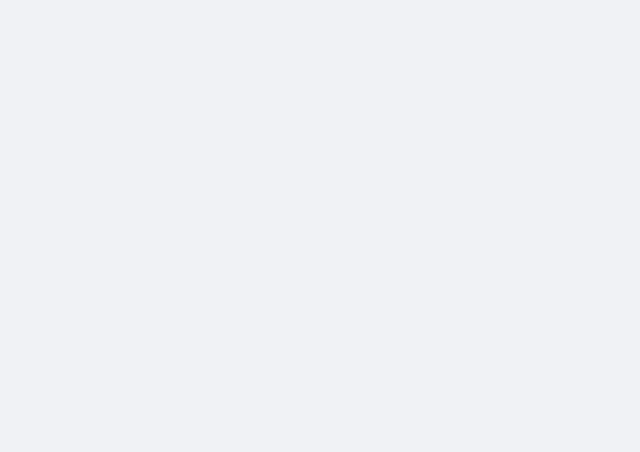
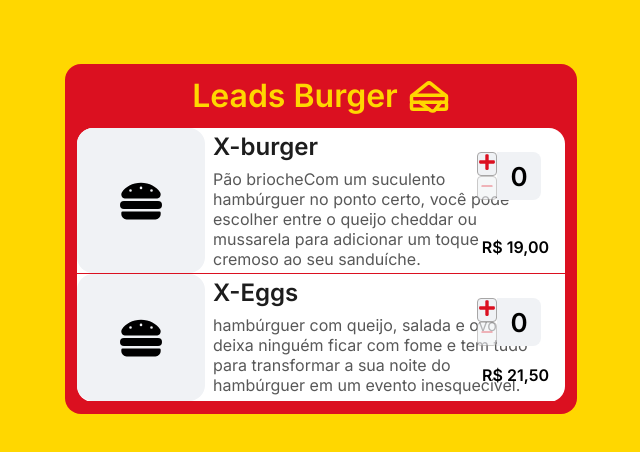
Before and after one commit to NicholasNascimento/leads-burger, a React (Create React App) app: page /menu in a window 1280 px wide. Before the commit this address had no page. Shown: the top 452 px of the page, without its empty margins (319-959 px from the left). Built offline with nearby package versions, Linux system fonts and the light colour scheme.

Commit message:
feat: Criando tela Menu

```diff
--- a/package.json
+++ b/package.json
@@ -8,6 +8,7 @@
     "@testing-library/user-event": "^13.2.1",
     "react": "^18.3.1",
     "react-dom": "^18.3.1",
+    "react-hook-form": "^7.51.5",
     "react-icons": "^5.2.1",
     "react-router-dom": "^6.23.1",
     "react-scripts": "5.0.1",
--- a/src/app/App.jsx
+++ b/src/app/App.jsx
@@ -1,11 +1,12 @@
 import { GlobalStyle } from '../main/styles/global'
 import AppRoutes from './Routes'
+import { UserProvider } from './context/UserContext'
 
 export function App() {
   return (
-    <div>
+    <UserProvider>
       <AppRoutes />
       <GlobalStyle />
-    </div>
+    </UserProvider>
   )
 }
--- a/src/app/Routes.jsx
+++ b/src/app/Routes.jsx
@@ -1,11 +1,14 @@
 import { BrowserRouter as Router, Routes, Route } from 'react-router-dom'
+
 import { Login } from './pages/Login/index'
+import { Menu } from './pages/Menu'
 
 export default function AppRoutes() {
   return (
     <Router>
       <Routes>
         <Route exact path='/' element={<Login />} />
+        <Route exact path='/menu' element={<Menu />} />
       </Routes>
     </Router>
   )
--- /dev/null
+++ b/src/app/components/MenuItem/index.jsx
@@ -0,0 +1,60 @@
+import { FaHamburger } from "react-icons/fa";
+import { FaPlus } from "react-icons/fa";
+import { IoRemoveOutline } from "react-icons/io5";
+
+import * as S from "./styles.js"
+import { useState } from "react";
+
+export function MenuItem({ name, type, description, price }) {
+  const [quantity, setQuantity] = useState(0)
+  const formattedPrice = new Intl.NumberFormat('pt-BR', {
+    style: 'currency',
+    currency: 'BRL'
+  }).format(price);
+
+  function handleIncrementQuantity() {
+    if (quantity < 9) {
+      setQuantity(quantity+1)
+    }
+  }
+
+  function handleDecrementQuantity() {
+    if (quantity > 0) {
+      setQuantity(quantity-1)
+    }
+  }
+
+  return (
+    <S.Container>
+      {type === "sandwich" &&
+        <span><FaHamburger /></span>
+      }
+
+      <div className="info">
+        <h2>{name}</h2>
+
+        <p>{description}</p>
+      </div>
+
+      <div className="updateCart">
+        <div>
+          <button
+            onClick={() => handleIncrementQuantity()}
+            disabled={quantity === 9}
+          >
+              <FaPlus />
+          </button>
+          <button
+            onClick={() => handleDecrementQuantity()}
+            disabled={quantity === 0}
+          >
+            <IoRemoveOutline />
+          </button>
+        </div>
+        <strong>{quantity}</strong>
+      </div>
+
+      <strong className="price">{formattedPrice}</strong>
+    </S.Container>
+  )
+}
--- /dev/null
+++ b/src/app/components/MenuItem/styles.js
@@ -0,0 +1,73 @@
+import styled from 'styled-components'
+
+export const Container = styled.div`
+  display: flex;
+  min-height: 128px;
+  position: relative;
+
+  border-bottom: 1px solid var(--red);
+
+  span {
+    display: flex;
+    align-items: center;
+    justify-content: center;
+    padding: 12px 24px;
+    width: 128px;
+
+    font-size: 64px;
+    background-color: var(--background);
+    border-radius: 16px;
+  }
+
+  .info {
+    width: 70%;
+    padding: 4px 8px;
+    display: flex;
+    flex-direction: column;
+    gap: 8px;
+
+    h2 {
+      color: var(--text-primary);
+    }
+
+    p {
+      color: var(--text-secondary);
+    }
+  }
+
+  .updateCart {
+    display: flex;
+    position: absolute;
+    top: 24px;
+    right: 24px;
+
+    div {
+      display: flex;
+      flex-direction: column;
+    }
+
+    button {
+      background-color: var(--background);
+      font-size: 18px;
+      color: var(--red);
+      border: 1px solid var(--disability);
+      border-radius: 4px;
+    }
+
+    strong {
+      width: 44px;
+      display: flex;
+      align-items: center;
+      justify-content: center;
+      font-size: 26px;
+      background-color: var(--background);
+      border-radius: 0 8px 8px 0;
+    }
+  }
+
+  .price {
+    position: absolute;
+    bottom: 16px;
+    right: 16px;
+  }
+`
--- /dev/null
+++ b/src/app/context/UserContext.jsx
@@ -0,0 +1,18 @@
+import { createContext, useState } from "react"
+
+export const UserContext = createContext({})
+
+export function UserProvider({ children }) {
+  const [user, setUser] = useState("")
+
+  return (
+    <UserContext.Provider
+      value={{
+        user,
+        setUser
+      }}
+    >
+      {children}
+    </UserContext.Provider>
+  )
+}
--- a/src/app/pages/Login/index.jsx
+++ b/src/app/pages/Login/index.jsx
@@ -1,41 +1,48 @@
-import { useState } from 'react'
+import { useContext } from 'react';
+import { useNavigate } from 'react-router-dom';
+import { useForm } from 'react-hook-form';
 import { LuSandwich } from "react-icons/lu";
 
-import * as S from './styles.js'
+import { UserContext } from '../../context/UserContext.jsx';
+
+import * as S from './styles.js';
 
 export function Login() {
-  const [username, setUsername] = useState('')
-  const [password, setPassword] = useState('')
+  const navigate = useNavigate();
+  const { register, handleSubmit, formState: { errors } } = useForm();
+  const { setUser } = useContext(UserContext)
 
-  const handleLogin = (event) => {
-    event.preventDefault()
-    console.log(username, password)
-  }
+  const handleLogin = (data) => {
+    console.log(data);
+    navigate('/menu');
+  };
 
   return (
     <S.Container>
-      <form onSubmit={handleLogin}>
+      <form onSubmit={handleSubmit(handleLogin)}>
         <h1>Leads Burger <span><LuSandwich /></span></h1>
         <S.Content>
+          <div>
             <input
+              {...register('username', { required: true })}
               type='text'
               placeholder='Usuário'
-            value={username}
-            onChange={(e) => setUsername(e.target.value)}
-            required
             />
+            {errors.username && <p>Usuário é obrigatório.</p>}
+          </div>
+          <div>
             <input
+              {...register('password', { required: true })}
               type='password'
               placeholder='Senha'
-            value={password}
-            onChange={(e) => setPassword(e.target.value)}
-            required
             />
-          <div>
+            {errors.password && <p>Senha é obrigatória.</p>}
+          </div>
+          <div className='buttonBox'>
             <button type='submit'>Entrar</button>
           </div>
         </S.Content>
       </form>
     </S.Container>
-  )
+  );
 }
--- a/src/app/pages/Login/styles.js
+++ b/src/app/pages/Login/styles.js
@@ -33,6 +33,11 @@ export const Content = styled.div`
   border-radius: 20px;
 
   div {
+    position: relative;
+    height: 68px;
+  }
+
+  .buttonBox {
     width: 87%;
     padding: 12px 16px;
     margin-top: 32px;
@@ -45,10 +50,19 @@ export const Content = styled.div`
 
   input {
     height: 48px;
+    width: 100%;
     padding: 0 24px;
 
     border: 1px solid var(--text-primary);
     border-radius: 4px;
+  }
+
+  p {
+    position: absolute;
+    bottom: 0;
+
+    color: var(--text-primary);
+    font-size: 14px;
   }
 
   button {
@@ -56,6 +70,8 @@ export const Content = styled.div`
     width: 100%;
 
     background-color: var(--red);
+    color: var(--white);
+    font-size: 14px;
     border: none;
     border-radius: 4px;
     transition: all 0.3s;
--- /dev/null
+++ b/src/app/pages/Menu/index.jsx
@@ -0,0 +1,44 @@
+import { LuSandwich } from "react-icons/lu";
+
+import { MenuItem } from "../../components/MenuItem/index.jsx";
+
+import * as S from "./styles.js"
+
+export function Menu() {
+  const sandwiches = [
+    {
+      id: 1,
+      type: "sandwich",
+      name: "X-burger",
+      description: "Pão briocheCom um suculento hambúrguer no ponto certo, você pode escolher entre o queijo cheddar ou mussarela para adicionar um toque cremoso ao seu sanduíche.",
+      price: 19.0,
+    },
+    {
+      id: 2,
+      type: "sandwich",
+      name: "X-Eggs",
+      description: "hambúrguer com queijo, salada e ovo não deixa ninguém ficar com fome e tem tudo para transformar a sua noite do hambúrguer em um evento inesquecível.",
+      price: 21.5,
+    }
+  ]
+
+  return (
+    <S.Container>
+      <S.Content>
+        <h1>Leads Burger <span><LuSandwich /></span></h1>
+
+        <S.Menu>
+        {sandwiches?.map(sandwich => (
+            <MenuItem
+              key={sandwich.id}
+              name={sandwich.name}
+              type={sandwich.type}
+              description={sandwich.description}
+              price={sandwich.price}
+            />
+          ))}
+        </S.Menu>
+      </S.Content>
+    </S.Container>
+  )
+}
--- /dev/null
+++ b/src/app/pages/Menu/styles.js
@@ -0,0 +1,36 @@
+import styled from 'styled-components'
+
+export const Container = styled.div`
+  min-height: 100vh;
+  display: flex;
+
+  background-color: var(--yellow);
+`
+
+export const Content = styled.div`
+  width: 40%;
+  height: fit-content;
+  margin: 64px auto;
+  padding: 12px;
+  display: flex;
+  flex-direction: column;
+
+  background-color: var(--red);
+  border-radius: 16px;
+
+  h1 {
+    display: flex;
+    color: var(--yellow);
+    justify-content: center;
+    gap: 10px;
+  }
+
+  span {
+    font-size: 42px;
+  }
+`
+
+export const Menu = styled.div`
+  background-color: var(--white);
+  border-radius: 16px;
+`
```
Also changed, not shown: 1 other file (tests, documents, lock files or other folders). Lines whose indentation alone changed are shown as unchanged.
